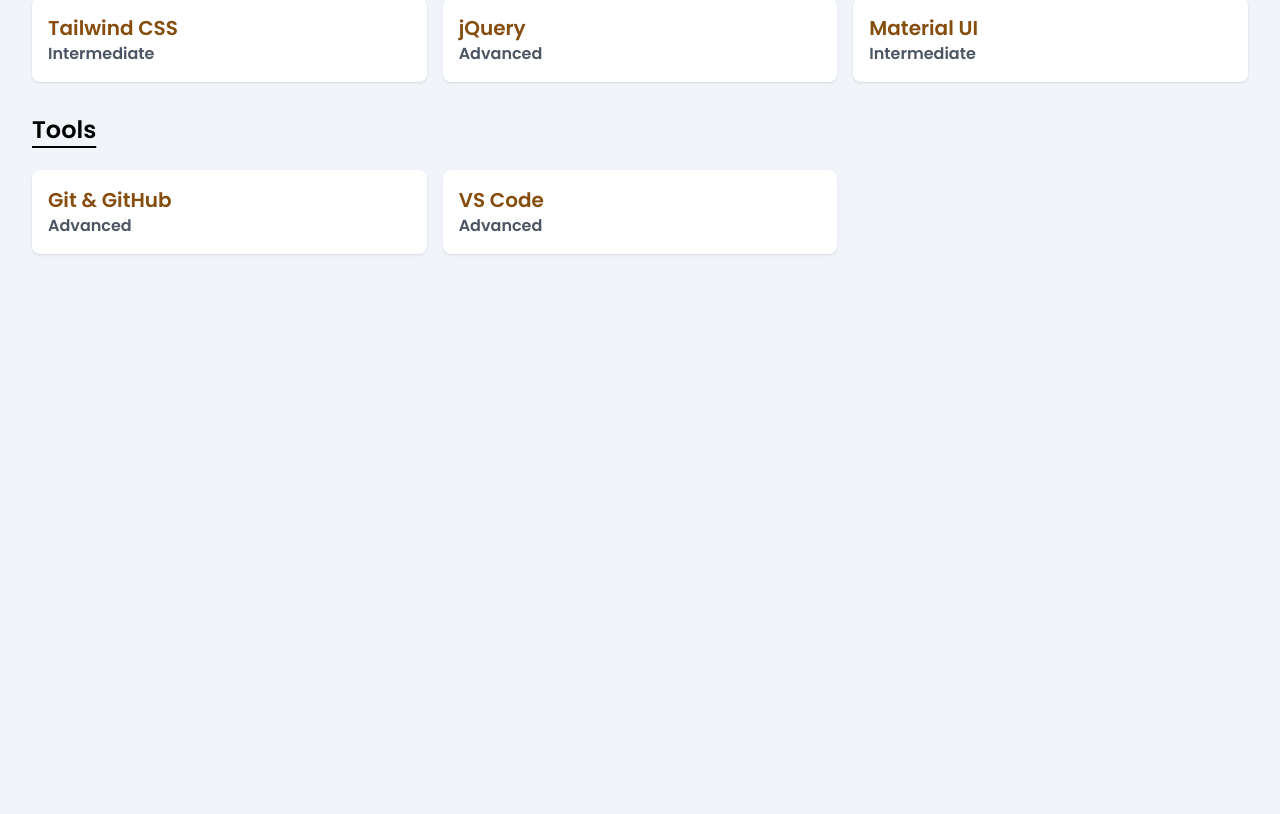
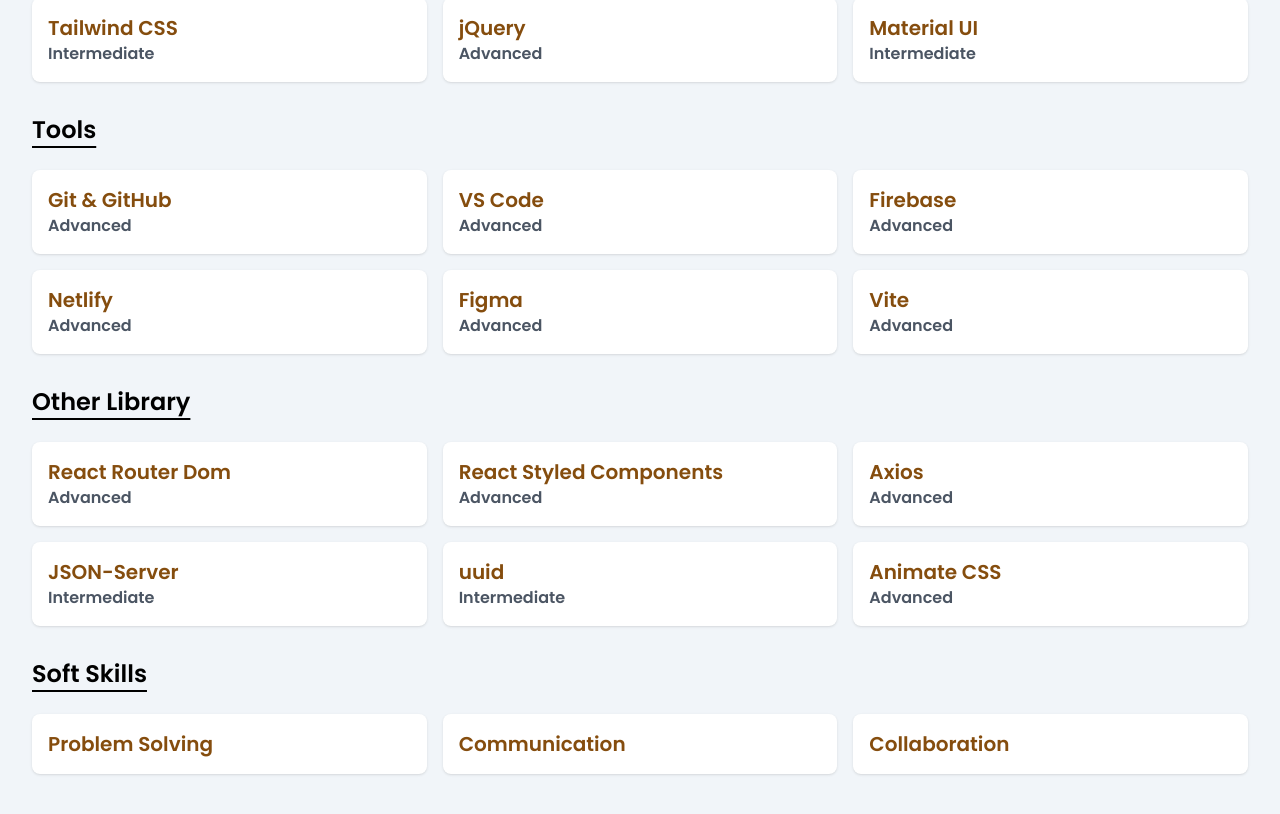
Before and after one commit to dharmik-tank-84/portfolio, a Next.js app: page /skill in a window 1280 px wide. Shown: the part 542-1356 px from the top of the page. Before the commit the page ends 860 px from the top, so only its background shows below. Built offline with nearby package versions, Linux system fonts and the light colour scheme.

Commit message:
update code and live

```diff
--- a/src/app/about/page.js
+++ b/src/app/about/page.js
@@ -20,10 +20,9 @@
                 About Me
               </h1>
               <p>
-                Hi, I&apos;m Dharmik Tank, a dedicated React developer &nbsp;
-                {/* with 1 year of experience */}
-                building dynamic and responsive web applications. I can provide
-                clean code and pixel perfect design.
+                Hi, I&apos;m Dharmik Tank, a dedicated React developer with 6
+                month of experience building dynamic and responsive web
+                applications. I can provide clean code and pixel perfect design.
               </p>
             </section>
 
--- a/src/app/page.js
+++ b/src/app/page.js
@@ -1,7 +1,9 @@
+"use client";
 import Image from "next/image";
 import logo from "./images/dharmik_image.png";
 import { Poppins } from "next/font/google";
 import "animate.css/animate.css";
+import { useEffect, useState } from "react";
 
 const poppins = Poppins({
   weight: "600",
@@ -10,6 +12,41 @@
 });
 
 export default function Home() {
+  const [loopNum, setLoopNum] = useState(0);
+  const [isDeleting, setIsDeleting] = useState(false);
+  // const toRotate = ["Web Developer", "Full Stack Developer", "Web Designer"];
+  const toRotate = ["Web Developer", "Web Designer"];
+  const [text, setText] = useState("");
+  const [delta, setDelta] = useState(300 - Math.random() * 100);
+  const period = 2000;
+
+  useEffect(() => {
+    let ticker = setInterval(() => {
+      tick();
+    }, delta);
+    return () => {
+      clearInterval(ticker);
+    };
+  }, [text]);
+  const tick = () => {
+    let i = loopNum % toRotate.length;
+    let fullText = toRotate[i];
+    let updatedText = isDeleting
+      ? fullText.substring(0, text.length - 1)
+      : fullText.substring(0, text.length + 1);
+    setText(updatedText);
+    if (isDeleting) {
+      setDelta((prevDelta) => prevDelta / 2);
+    }
+    if (!isDeleting && updatedText === fullText) {
+      setIsDeleting(true);
+      setDelta(period);
+    } else if (isDeleting && updatedText === "") {
+      setIsDeleting(false);
+      setLoopNum(loopNum + 1);
+      setDelta(500);
+    }
+  };
   return (
     <>
       <div
@@ -19,7 +56,7 @@
           className={`flex-1  flex animate__animated justify-center animate__fadeInLeft flex-col items-center md:items-start ${poppins.className}`}
         >
           <p className="text-4xl md:text-5xl">Dharmik Tank</p>
-          <p className="text-lg md:text-xl">I&apos;m Web Developer</p>
+          <p className="text-lg md:text-xl">I&apos;m {text}</p>
         </div>
         <div className="flex-1  flex animate__animated animate__fadeInRight items-center justify-center py-4">
           <Image
--- a/src/app/portfolio/page.js
+++ b/src/app/portfolio/page.js
@@ -27,6 +27,18 @@
       description: "today money transfer note and firebase authentication",
       technologies: ["React.js ", "firebase", "react-router-dom", "Mui"],
       link: "https://expesify-f678f.web.app/",
+    },
+    {
+      title: "Groco-store",
+      description: "vegetables and fruits store",
+      technologies: ["HTML", "CSS", "JavaScript"],
+      link: "https://dharmik-tank-84.github.io/Groco-store/",
+    },
+    {
+      title: "Mobile landing page",
+      description: "New mobile intro page",
+      technologies: ["HTML", "CSS", "JavaScript"],
+      link: "https://dharmik-tank-84.github.io/landing-page/",
     },
   ];
   return (
--- a/src/app/skill/page.js
+++ b/src/app/skill/page.js
@@ -11,8 +11,8 @@
   const webSkills = [
     { name: "React.js", level: "Advanced" },
     { name: "JavaScript (ES6+)", level: "Intermediate" },
+    { name: "C", level: "Basic" },
     { name: "HTML5", level: "Advanced" },
-    { name: "React Router Dom", level: "Advanced" },
     // { name: "Redux-Toolkit", level: "Intermediate" },
     { name: "Next.js", level: "Intermediate" },
   ];
@@ -26,10 +26,33 @@
     { name: "Material UI", level: "Intermediate" },
   ];
 
+  // const dataBase = [{ name: "MongoDB", level: "Intermediate" }];
+
   const tools = [
     { name: "Git & GitHub", level: "Advanced" },
     { name: "VS Code", level: "Advanced" },
+    { name: "Firebase", level: "Advanced" },
+    { name: "Netlify", level: "Advanced" },
+    { name: "Figma", level: "Advanced" },
+    { name: "Vite", level: "Advanced" },
   ];
+
+  const otherLibrary = [
+    { name: "React Router Dom", level: "Advanced" },
+    { name: "React Styled Components", level: "Advanced" },
+    // { name: "React Data Table Components", level: "Intermediate" },
+    { name: "Axios", level: "Advanced" },
+    { name: "JSON-Server", level: "Intermediate" },
+    { name: "uuid", level: "Intermediate" },
+    { name: "Animate CSS", level: "Advanced" },
+  ];
+
+  const softSkill = [
+    { name: "Problem Solving" },
+    { name: "Communication" },
+    { name: "Collaboration" },
+  ];
+
   return (
     <>
       <div
@@ -64,15 +87,57 @@
             </ul>
           </div>
 
+          {/*
+          <div className="mb-8">
+            <h2 className="text-2xl text-black mb-6 underline underline-offset-8">
+              Data Base
+            </h2>
+            <ul className="grid grid-cols-1 sm:grid-cols-2 lg:grid-cols-3 gap-4">
+              {dataBase.map((skill, index) => (
+                <li key={index} className="p-4 bg-white shadow rounded-lg">
+                  <h3 className="text-xl ">{skill.name}</h3>
+                  <p className="text-gray-600">{skill.level}</p>
+                </li>
+              ))}
+            </ul>
+          </div> */}
+
           <div className="mb-8">
             <h2 className="text-2xl text-black mb-6 underline underline-offset-8">
               Tools
             </h2>
             <ul className="grid grid-cols-1 sm:grid-cols-2 lg:grid-cols-3 gap-4">
-              {tools.map((tool, index) => (
+              {tools.map((skill, index) => (
                 <li key={index} className="p-4 bg-white shadow rounded-lg">
-                  <h3 className="text-xl ">{tool.name}</h3>
-                  <p className="text-gray-600">{tool.level}</p>
+                  <h3 className="text-xl ">{skill.name}</h3>
+                  <p className="text-gray-600">{skill.level}</p>
+                </li>
+              ))}
+            </ul>
+          </div>
+
+          <div className="mb-8">
+            <h2 className="text-2xl text-black mb-6 underline underline-offset-8">
+              Other Library
+            </h2>
+            <ul className="grid grid-cols-1 sm:grid-cols-2 lg:grid-cols-3 gap-4">
+              {otherLibrary.map((skill, index) => (
+                <li key={index} className="p-4 bg-white shadow rounded-lg">
+                  <h3 className="text-xl ">{skill.name}</h3>
+                  <p className="text-gray-600">{skill.level}</p>
+                </li>
+              ))}
+            </ul>
+          </div>
+
+          <div className="mb-8">
+            <h2 className="text-2xl text-black mb-6 underline underline-offset-8">
+              Soft Skills
+            </h2>
+            <ul className="grid grid-cols-1 sm:grid-cols-2 lg:grid-cols-3 gap-4">
+              {softSkill.map((skill, index) => (
+                <li key={index} className="p-4 bg-white shadow rounded-lg">
+                  <h3 className="text-xl ">{skill.name}</h3>
                 </li>
               ))}
             </ul>
```
Also changed, not shown: firebase.json.
